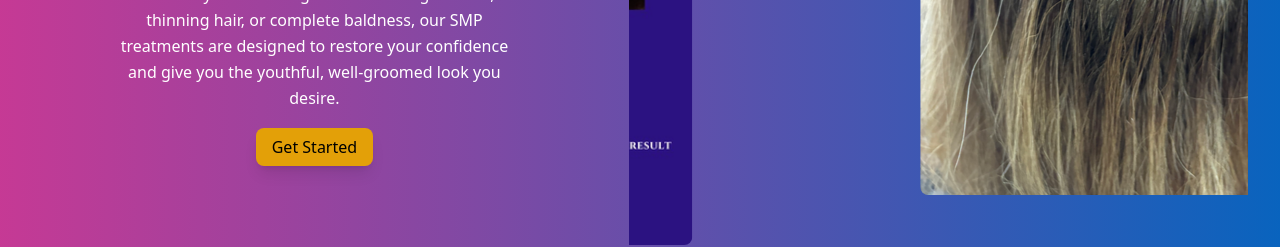
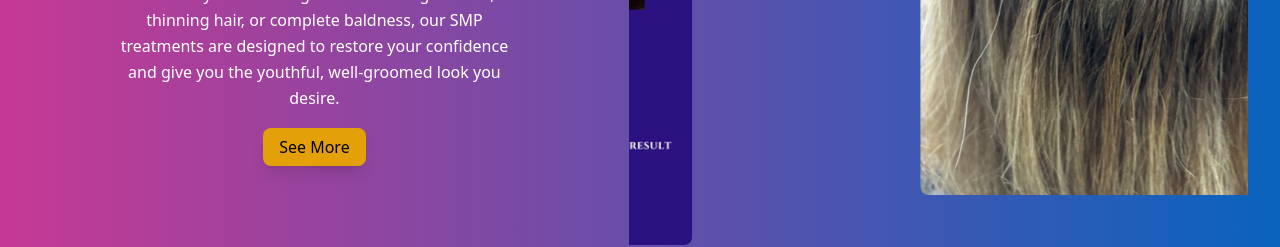
Before and after one commit to anthony95macias/Joyful-ink-spa-vite, a React (Vite) app: page / in a window 1280 px wide. Shown: the part 1300-1547 px from the top of the page. Built offline with nearby package versions, Linux system fonts and the light colour scheme.

Commit message:
this method allows a redone see more button in the gallery.tsx component to open in a new tab.

```diff
--- a/src/components/AboutServicesCard.tsx
+++ b/src/components/AboutServicesCard.tsx
@@ -47,10 +47,12 @@ const AboutServicesCard: React.FC = () => {
             youthful, well-groomed look you desire.
           </p>
           <a
-            href="#contact-section"
+            href="https://www.instagram.com/joyfulinklm" // Update to your Instagram profile URL
+            target="_blank"
             className="mt-4 sm:mt-6 md:mt-8 bg-yellow-400 text-black py-2 px-4 rounded-lg shadow-lg transform transition hover:scale-105"
+            rel="noopener noreferrer"
           >
-            Get Started
+            See More
           </a>
         </div>
         <CarouselDApiDemo />
```
Also changed, not shown: 1 other file (tests, documents, lock files or other folders).
